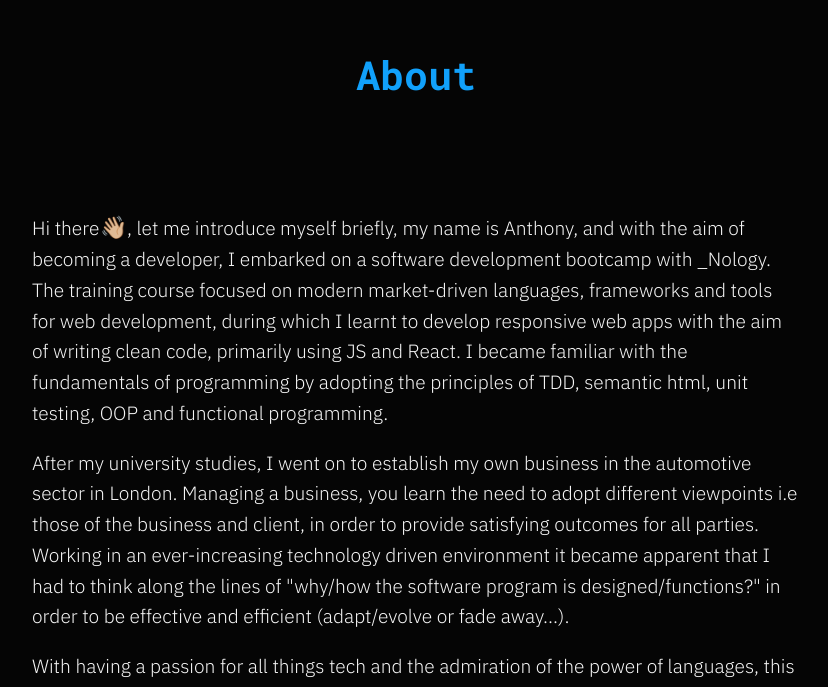
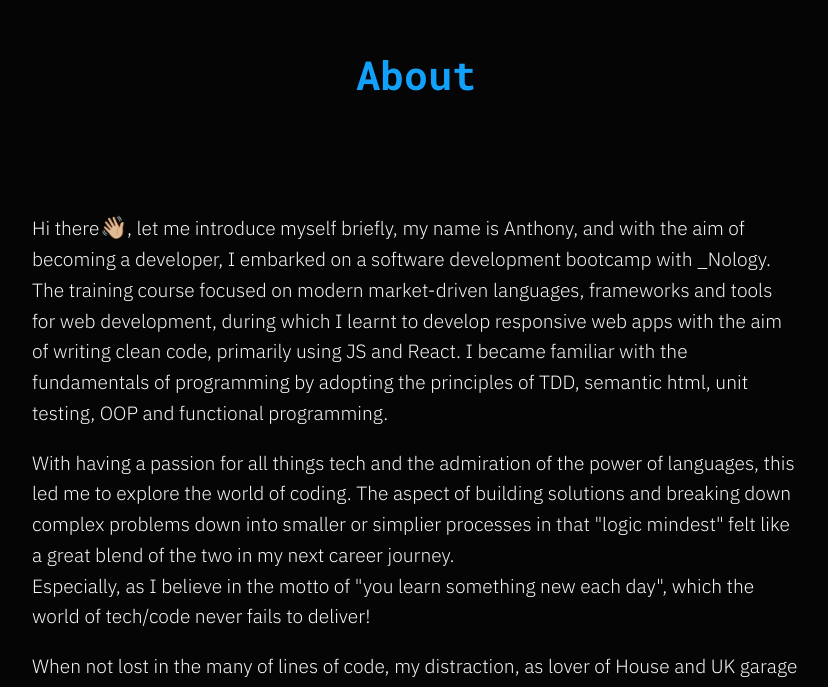
Before and after one commit to tonylubin/portfolio-react, a React (Vite) app: page / in a window 1280 px wide. Shown: the part 11313-12000 px from the top of the page, without its empty margins (224-1052 px from the left). Built offline with nearby package versions, Linux system fonts and the light colour scheme.

Commit message:
text update

```diff
--- a/src/Components/About/About.jsx
+++ b/src/Components/About/About.jsx
@@ -9,9 +9,6 @@ const About = () => {
       <div className={styles.aboutSection__textHolder}>
         <p>
           Hi there<span className={styles.wave}>&#128075;&#127996;</span>, let me introduce myself briefly, my name is Anthony, and with the aim of becoming a developer, I embarked on a software development bootcamp with _Nology. The training course focused on modern market-driven languages, frameworks and tools for web development, during which I learnt to develop responsive web apps with the aim of writing clean code, primarily using JS and React. I became familiar with the fundamentals of programming by adopting the principles of TDD, semantic html, unit testing, OOP and functional programming.
-        </p>
-        <p>
-          After my university studies, I went on to establish my own business in the automotive sector in London. Managing a business, you learn the need to adopt different viewpoints i.e those of the business and client, in order to provide satisfying outcomes for all parties. Working in an ever-increasing technology driven environment it became apparent that I had to think along the lines of "why/how the software program is designed/functions?" in order to be effective and efficient (adapt/evolve or fade away...).
         </p>
         <p>
           With having a passion for all things tech and the admiration of the power of languages, this led me to explore the world of coding. The aspect of building solutions and breaking down complex problems down into smaller or simplier processes in that "logic mindest" felt like a great blend of the two in my next career journey.<br />
```
